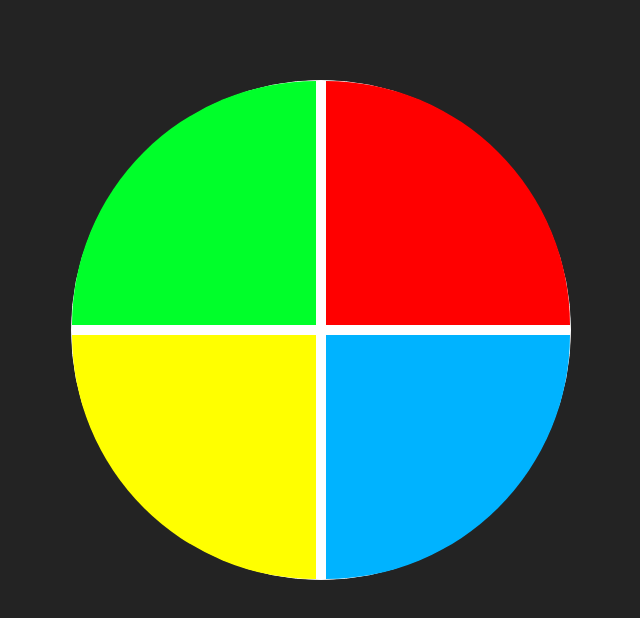
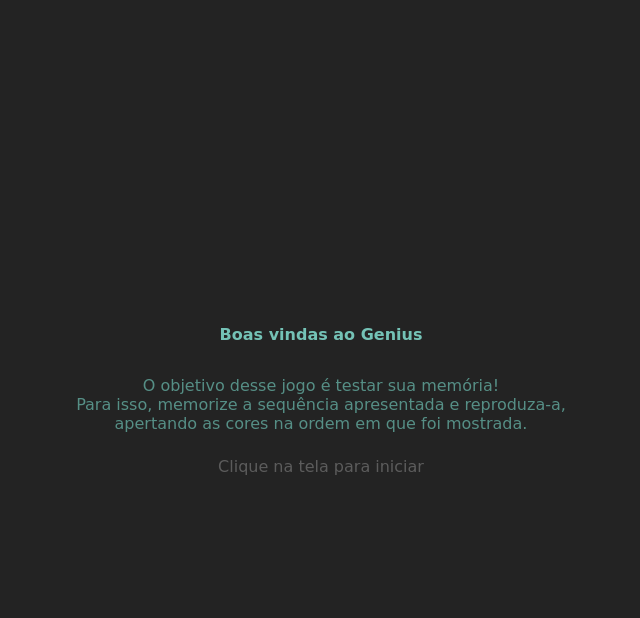
Before and after one commit to SraSidle/Jogo_Genius, a plain HTML site: page index.html in a window 1280 px wide. Shown: the whole page, without its empty margins (319-959 px from the left). Drawn offline with Linux system fonts and the light colour scheme.

Commit message:
feat: addition of a preview

```diff
--- a/index.html
+++ b/index.html
@@ -1,14 +1,23 @@
 <!DOCTYPE html>
 <html lang="en">
   <head>
-    <meta charset="UTF-8">
-    <meta http-equiv="X-UA-Compatible" content="IE=edge">
-    <meta name="viewport" content="width=device-width, initial-scale=1.0">
-    <link rel="stylesheet" href="./style.css"/>
+    <meta charset="UTF-8" />
+    <meta http-equiv="X-UA-Compatible" content="IE=edge" />
+    <meta name="viewport" content="width=device-width, initial-scale=1.0" />
+    <link rel="stylesheet" href="./style.css" />
     <title>Document</title>
   </head>
   <body>
     <div class="main_game">
+      <div class="introduction" onclick="start()">
+        <h1>Boas vindas ao Genius</h1>
+        <p class="game_instruction">
+          O objetivo desse jogo é testar sua memória! <br />
+          Para isso, memorize a sequência apresentada e reproduza-a, <br />
+          apertando as cores na ordem em que foi mostrada.
+        </p>
+        <span class="start_instruction">Clique na tela para iniciar</span>
+      </div>
       <div class="genius">
         <div class="blue"></div>
         <div class="yellow"></div>
--- a/script.js
+++ b/script.js
@@ -4,6 +4,8 @@ let clickedOrder = [];
 
 let score = 0;
 
+const divIntroduction = document.querySelector(".introduction");
+const divGenius = document.querySelector(".genius");
 const blue = document.querySelector(".blue");
 const yellow = document.querySelector(".yellow");
 const red = document.querySelector(".red");
@@ -79,7 +81,6 @@ function gameOver() {
 }
 
 function playGame() {
-  alert("bem-vindo ao genius");
   score = 0;
   nextLevel();
 }
@@ -89,4 +90,17 @@ red.onclick = () => click(1);
 yellow.onclick = () => click(2);
 blue.onclick = () => click(3);
 
-playGame();
+//playGame();
+//será chamada na funcção do click do overlay start
+
+function start() {
+  setTimeout(() => {
+    divIntroduction.style.display = "none";
+  }, 500);
+  setTimeout(() => {
+    divGenius.style.display = "grid";
+  }, 1000);
+  setTimeout(() => {
+    playGame();
+  }, 2250);
+}
--- a/style.css
+++ b/style.css
@@ -11,30 +11,64 @@
 
 body {
   width: 100vw;
-  height: auto;
+  height: 100vh;
+  max-height: auto;
   background-color: rgb(35, 35, 35);
+  text-align: center;
+  font-family: cursive;
 }
 
 .main_game {
   width: 100%;
   height: 100%;
   display: flex;
+  flex-direction: column;
   justify-content: center;
   align-items: center;
 }
 
+.introduction {
+  width: 100%;
+  height: 100%;
+  position: relative;
+  z-index: 2;
+  display: flex;
+  flex-direction: column;
+  justify-content: center;
+  align-items: center;
+  cursor: pointer;
+}
+
+h1 {
+  color: #74C2B6;
+  margin-bottom: .5rem;
+}
+
+
+.start_instruction {
+color: var(--white);
+animation: blinkStart ease-in-out 2s .3s infinite;
+}
+
+.game_instruction {
+color: #568F86;
+margin: 1.5rem 0;
+}
+
 .genius {
-  display: grid;
+  position: relative;
+  display: none;
   grid-template-areas:
     "green red"
     "yellow blue";
   grid-gap: 10px;
-  border: 1px solid var(--white);
-  background-color: var(--white);
+  border: 5px solid #3C4241;
+  background-color: #3C4241;
   margin-top: 5rem;
   border-radius: 100%;
   width: 500px;
   height: 500px;
+  animation: showGenius linear 1s 1;
 }
 
 .blue {
@@ -61,6 +95,26 @@ body {
 }
 
 .selected {
-    filter: blur(16px);
-    /* box-shadow: inset 0 0 20px rgb(169, 169, 169), 0 0 20px rgb(168, 168, 168); */
+  filter: blur(16px);
+  /* box-shadow: inset 0 0 20px rgb(169, 169, 169), 0 0 20px rgb(168, 168, 168); */
 }
+
+@keyframes blinkStart {
+   0% {
+    opacity: 0;
+   }
+   100% {
+    opacity: 1;
+   }
+}
+
+@keyframes showGenius {
+  0% {
+    opacity: 0;
+    left: -300px;
+  }
+  100% {
+    opacity: 1;
+    left: 0;
+  }
+}
```
Lines whose indentation alone changed are shown as unchanged.
